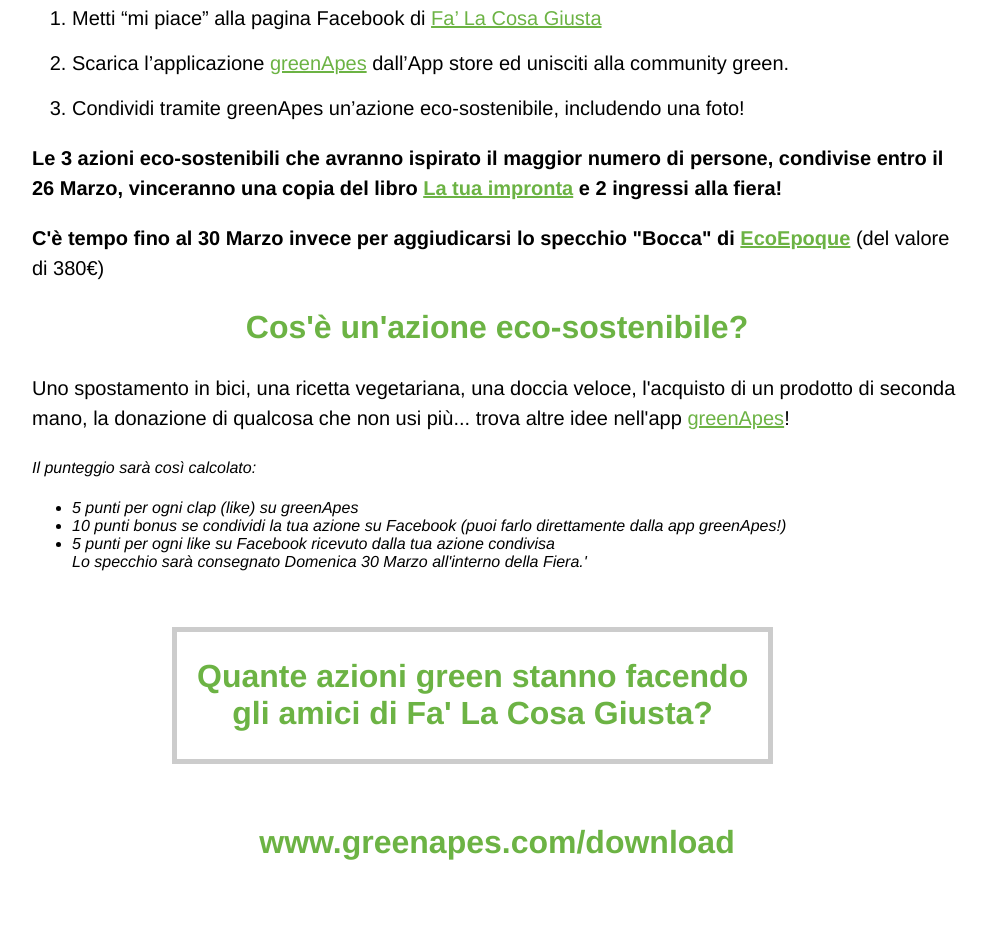
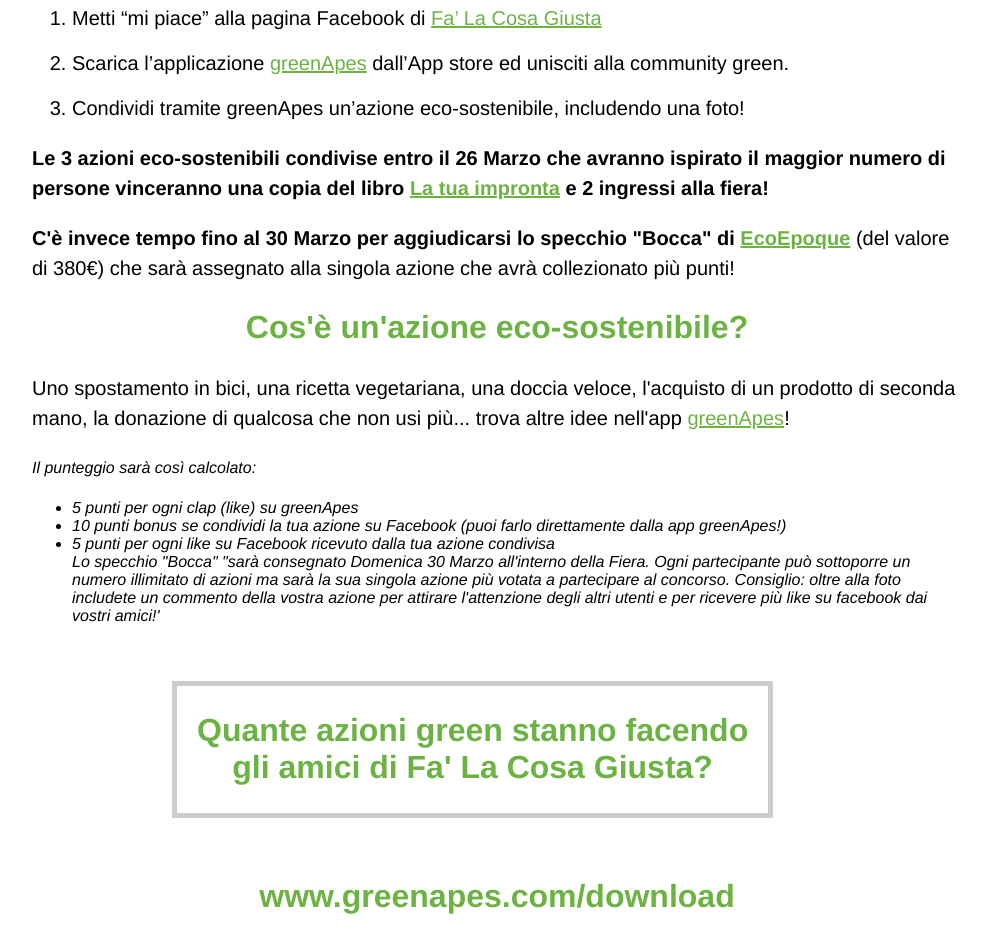
Before and after one commit to greenapes/falacosagiusta-challenge, a website: page index.html in a window 1280 px wide. Shown: the part 878-1823 px from the top of the page, without its empty margins (168-1153 px from the left). Before the commit the page ends 1769 px from the top, so only its background shows below. Drawn offline with Linux system fonts and the light colour scheme; a script that the page names is missing.

Commit message:
Update index.html

```diff
--- a/index.html
+++ b/index.html
@@ -131,8 +131,8 @@
                     <li>Scarica l’applicazione <a href="http://www.greenapes.com/download">greenApes</a> dall’App store ed unisciti alla community green.</li>
                     <li>Condividi tramite greenApes un’azione eco-sostenibile, includendo una foto!</li>
                 </ol>
-                <p><b>Le 3 azioni eco-sostenibili che avranno ispirato il maggior numero di persone, condivise entro il 26 Marzo, vinceranno una copia del libro <a href="http://libri.terre.it/libri/collana/0/libro/445/La-tua-impronta">La tua impronta</a> e 2 ingressi alla fiera!</b></p>
-                <p><b>C'è tempo fino al 30 Marzo invece per aggiudicarsi lo specchio "Bocca" di <a href="http://ecoepoque.com/index.php?">EcoEpoque</a></b> (del valore di 380€)</p>
+                <p><b>Le 3 azioni eco-sostenibili condivise entro il 26 Marzo che avranno ispirato il maggior numero di persone vinceranno una copia del libro <a href="http://libri.terre.it/libri/collana/0/libro/445/La-tua-impronta">La tua impronta</a> e 2 ingressi alla fiera!</b></p>
+                <p><b>C'è invece tempo fino al 30 Marzo per aggiudicarsi lo specchio "Bocca" di <a href="http://ecoepoque.com/index.php?">EcoEpoque</a></b> (del valore di 380€) che sarà assegnato alla singola azione che avrà collezionato più punti!</p>
                 <h2> Cos'è un'azione eco-sostenibile? </h2>
                 <p>Uno spostamento in bici, una ricetta vegetariana, una doccia veloce, l'acquisto di un prodotto di seconda mano, la donazione di qualcosa che non usi più... trova altre idee nell'app <a href="http://www.greenapes.com/download">greenApes</a>!</p>
                 <p class="small">
@@ -141,7 +141,9 @@
                         <li>5 punti per ogni clap (like) su greenApes</li>
                         <li>10 punti bonus se condividi la tua azione su Facebook (puoi farlo direttamente dalla app greenApes!)</li>
                         <li>5 punti per ogni like su Facebook ricevuto dalla tua azione condivisa</li>
-                        Lo specchio sarà consegnato Domenica 30 Marzo all'interno della Fiera.'
+                        Lo specchio "Bocca" "sarà consegnato Domenica 30 Marzo all'interno della Fiera.
+                        Ogni partecipante può sottoporre un numero illimitato di azioni ma sarà la sua singola azione più votata a partecipare al concorso.
+                        Consiglio: oltre alla foto includete un commento della vostra azione per attirare l'attenzione degli altri utenti e per ricevere più like su facebook dai vostri amici!'
                     </ul>
                 </p>
             </div>
```
